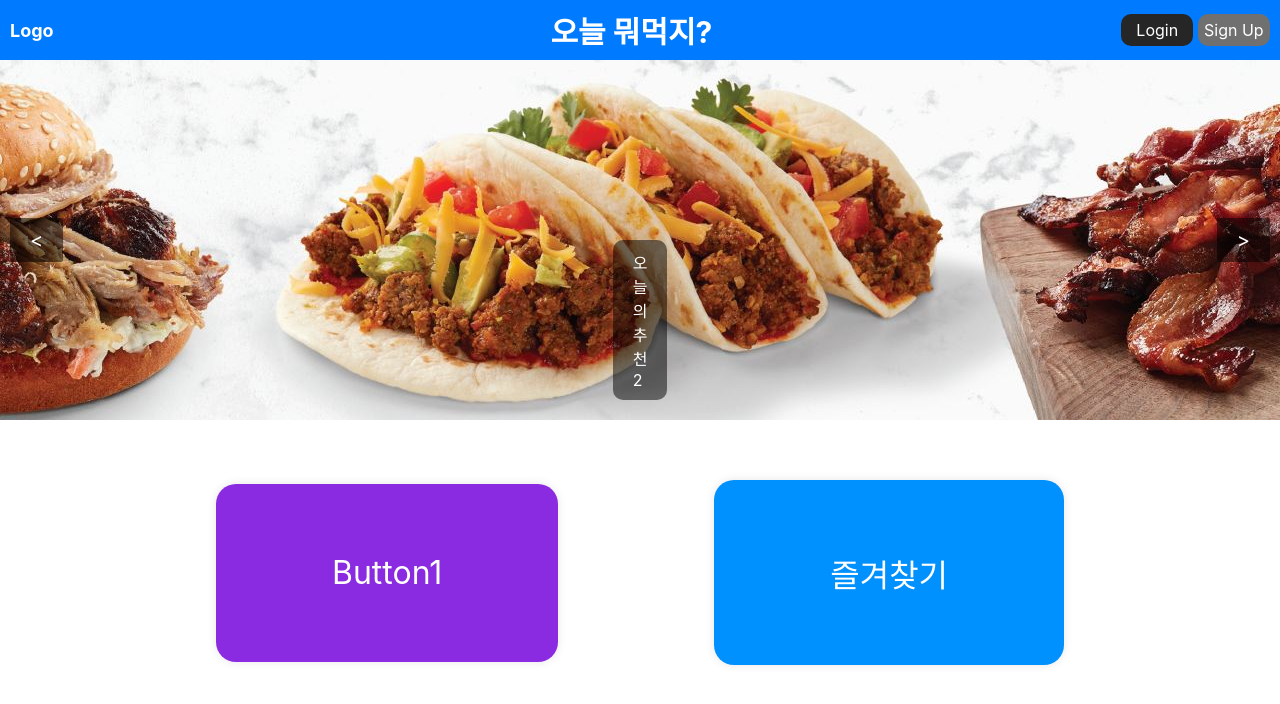
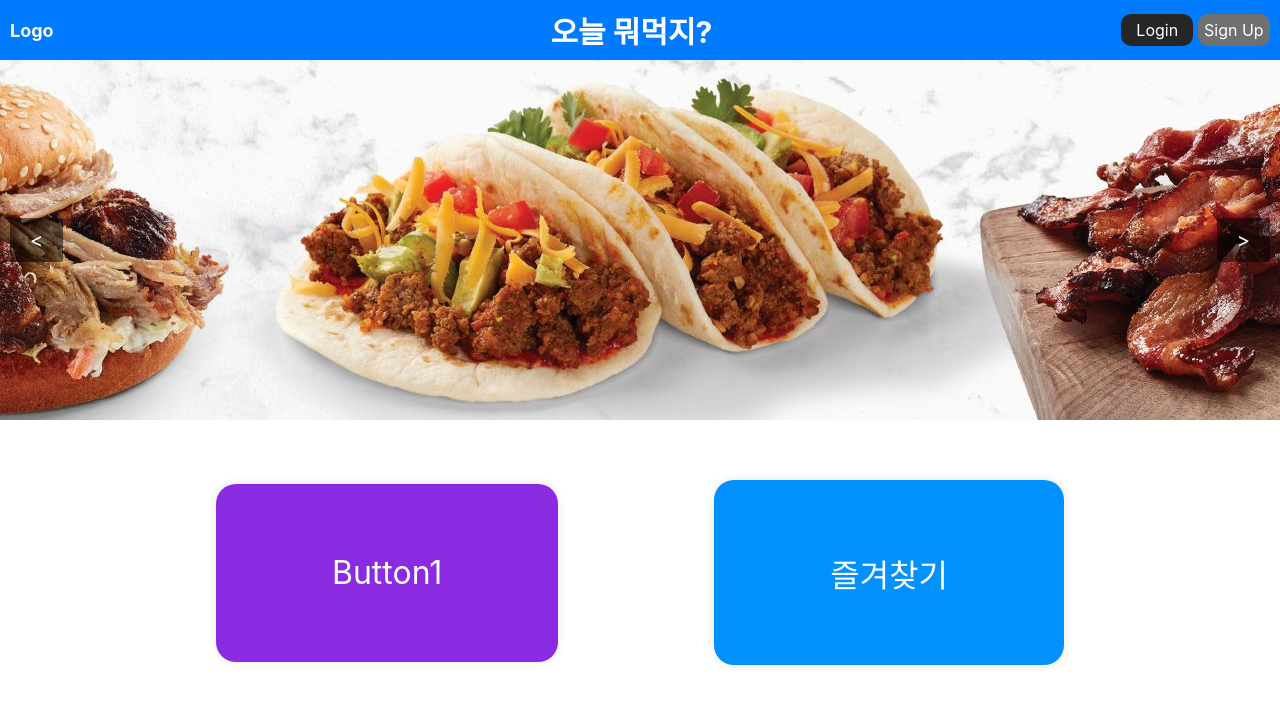
Before and after one commit to hyn062347/Today-s-Pick, a Svelte app in the folder front-end/: page / in a window 1280 px wide. Shown: the top 704 px of the page. Built offline with nearby package versions, Linux system fonts and the light colour scheme.

Commit message:
Update Slider.svelte

```diff
--- a/front-end/src/components/Slider.svelte
+++ b/front-end/src/components/Slider.svelte
@@ -46,7 +46,7 @@
         {#each slides as slide}
             <div class="slide">
                 <img src={slide.image} alt="슬라이드 이미지" />
-                <div class="slide-text">{slide.text}</div>
+                <!-- <div class="slide-text">{slide.text}</div> -->
             </div>
         {/each}
     </div>
```
